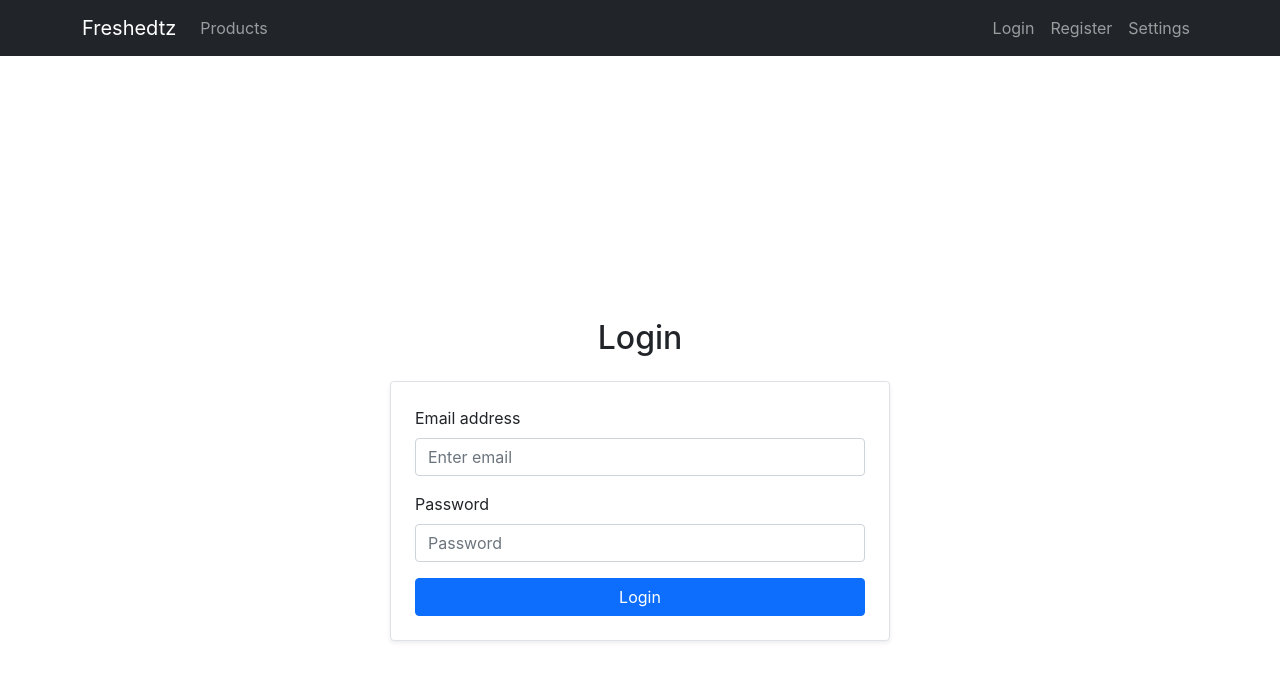
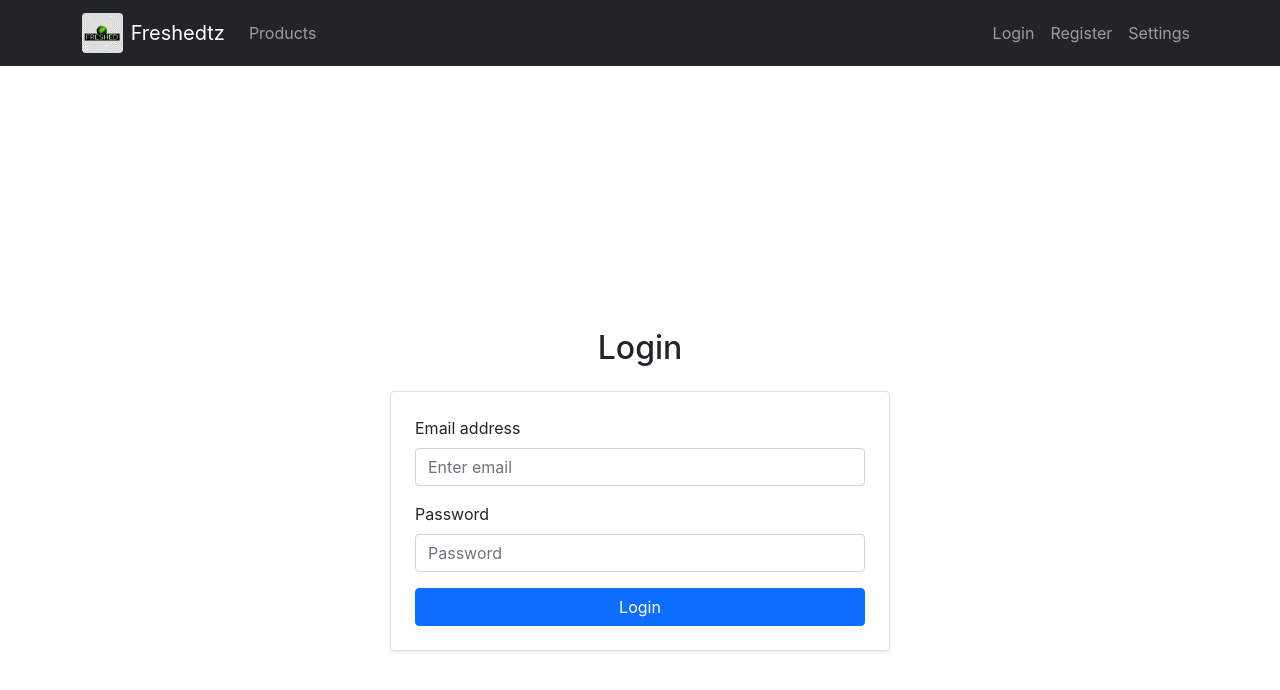
Before and after one commit to Daud2712/E-Commerce, a React (Vite) app in the folder frontend/: page /login in a window 1280 px wide. Shown: the top 690 px of the page. Built offline with nearby package versions, Linux system fonts and the light colour scheme; no server answers.

Commit message:
Add company logo to navbar

```diff
--- a/frontend/src/App.tsx
+++ b/frontend/src/App.tsx
@@ -32,7 +32,16 @@ function App() {
     <Router>
       <Navbar bg="dark" variant="dark" expand="lg">
         <Container>
-          <Navbar.Brand as={Link} to="/">Freshedtz</Navbar.Brand>
+          <Navbar.Brand as={Link} to="/" className="d-flex align-items-center">
+            <img
+              src="/Logo.jpeg"
+              alt="Freshedtz Logo"
+              height="40"
+              className="me-2"
+              style={{ borderRadius: '4px' }}
+            />
+            Freshedtz
+          </Navbar.Brand>
           <Navbar.Toggle aria-controls="basic-navbar-nav" />
           <Navbar.Collapse id="basic-navbar-nav">
             <Nav className="me-auto">
```
Also changed, not shown: frontend/public/Logo.jpeg (added).
